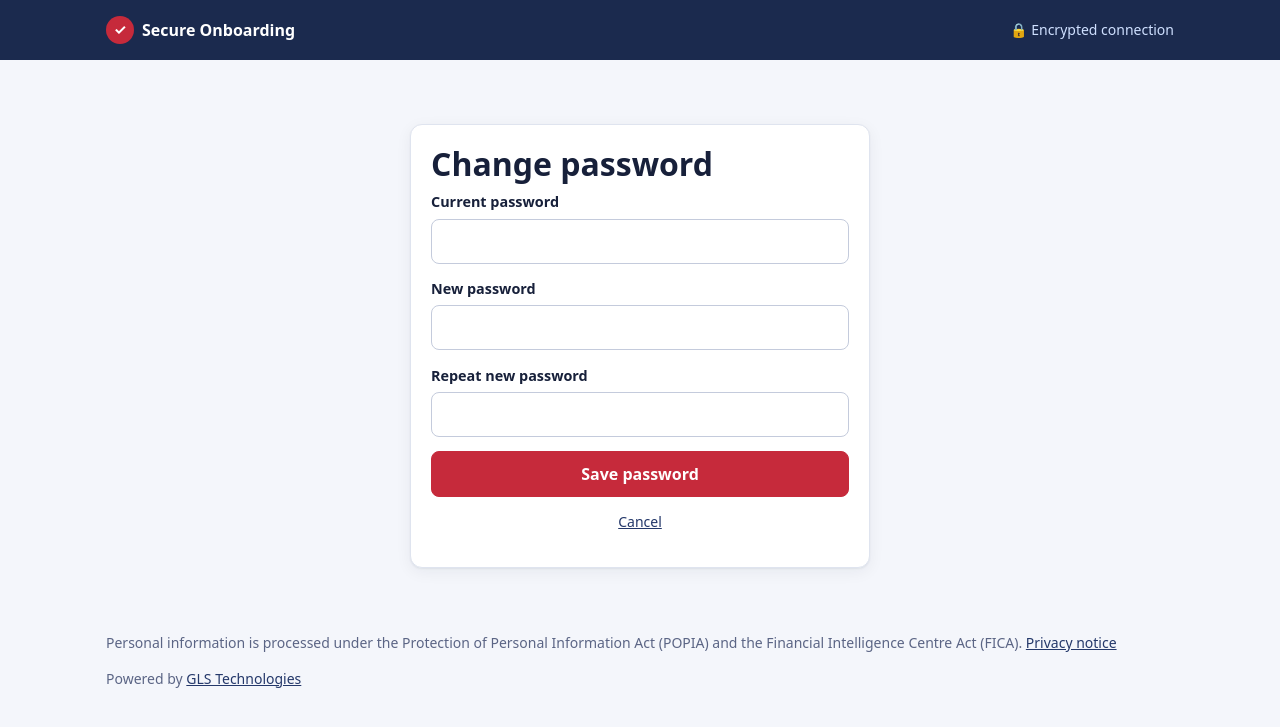
After one commit to swart754wikus-netizen/fica-portal, a Node project: template views/staff/password.ejs in a window 1280 px wide. The commit adds this page. Shown: the top 727 px of the page. Run offline with Node 20 templates, Linux system fonts and the light colour scheme; the template is opened without the code that fills it, so the values that code supplies are empty.

Commit message:
New staff must choose their own password; self-service password change
Accounts created on the Team page (or given a new temporary password there)
must set a password only they know before anything else. Any staff member
can change their password via their name in the top bar.

Co-Authored-By: Claude Opus 5.5 <noreply@anthropic.com>
Claude-Session: https://claude.ai/code/session_01GKwKfYtwstHuHCSPuAsnNx

```diff
--- a/public/styles.css
+++ b/public/styles.css
@@ -125,3 +125,4 @@ td.num, th.num { text-align: right; }
 .enroll-steps { padding-left: 1.2rem; } .enroll-steps li { margin-bottom: .4rem; }
 .row-actions { display: flex; gap: .4rem; flex-wrap: wrap; } .row-actions form { margin: 0; } .row-actions .btn { min-height: 36px; padding: .3rem .7rem; font-size: .85rem; }
 .kept-note { display: block; color: var(--ok); margin-top: .3rem; }
+.temp-pw { display: flex; gap: .3rem; } .temp-pw input { margin: 0 !important; min-height: 36px !important; padding: .3rem .5rem !important; width: 190px !important; font-size: .85rem; }
--- a/src/db.js
+++ b/src/db.js
@@ -92,6 +92,7 @@ export function openDb(path) {
   const staffCols = db.prepare('PRAGMA table_info(staff)').all().map((c) => c.name);
   if (!staffCols.includes('active')) db.exec('ALTER TABLE staff ADD COLUMN active INTEGER NOT NULL DEFAULT 1');
   if (!staffCols.includes('pending_totp_enc')) db.exec('ALTER TABLE staff ADD COLUMN pending_totp_enc BLOB');
+  if (!staffCols.includes('must_change_password')) db.exec('ALTER TABLE staff ADD COLUMN must_change_password INTEGER NOT NULL DEFAULT 0');
   if (!staffCols.includes('totp_last_counter')) db.exec('ALTER TABLE staff ADD COLUMN totp_last_counter INTEGER NOT NULL DEFAULT 0');
   db.exec('CREATE TABLE IF NOT EXISTS rate_limits (key TEXT PRIMARY KEY, count INTEGER NOT NULL, reset INTEGER NOT NULL)');
   return db;
--- a/src/security/session.js
+++ b/src/security/session.js
@@ -32,7 +32,7 @@ export function loadSession(store, { ttlMinutes }) {
         if (s && staff && staff.active !== false && staff.active !== 0) {
           await store.updateSession(hash, { expires_at: Date.now() + ttlMinutes * 60_000 });
           req.session = { ...s, token_hash: hash };
-          req.staff = { id: String(staff.id), email: staff.email, name: staff.name, role: staff.role };
+          req.staff = { id: String(staff.id), email: staff.email, name: staff.name, role: staff.role, mustChangePassword: Boolean(staff.must_change_password) };
         } else if (s) {
           await store.deleteSession(hash);
         }
--- a/views/partials/head.ejs
+++ b/views/partials/head.ejs
@@ -16,7 +16,7 @@
       <nav class="topnav" aria-label="Staff">
         <a href="/staff">Cases</a>
         <% if (staff.role === 'compliance') { %><a href="/staff/team">Team</a><a href="/staff/audit">Audit log</a><% } %>
-        <span class="muted small"><%= staff.name %> · <%= staff.role %></span>
+        <a href="/staff/password" class="small"><%= staff.name %> · <%= staff.role %></a>
         <form method="post" action="/staff/logout"><input type="hidden" name="_csrf" value="<%= csrf %>"><button class="linkish">Sign out</button></form>
       </nav>
     <% } else { %>
--- /dev/null
+++ b/views/staff/password.ejs
@@ -0,0 +1,13 @@
+<%- include('../partials/head', { title: 'Change password' }) %>
+<form method="post" action="/staff/password" class="card narrow form">
+  <input type="hidden" name="_csrf" value="<%= csrf %>">
+  <h1><%= forced ? 'Choose your own password' : 'Change password' %></h1>
+  <% if (forced) { %><p class="muted small">You signed in with a temporary password. Choose a new one that only you know — at least 12 characters. A short sentence works well.</p><% } %>
+  <% if (error) { %><div class="callout error" role="alert"><%= error %></div><% } %>
+  <label><%= forced ? 'Temporary password' : 'Current password' %><input type="password" name="currentPassword" autocomplete="current-password" required></label>
+  <label>New password<input type="password" name="newPassword" autocomplete="new-password" minlength="12" required></label>
+  <label>Repeat new password<input type="password" name="confirmPassword" autocomplete="new-password" minlength="12" required></label>
+  <button class="btn primary block">Save password</button>
+  <% if (!forced) { %><p class="small center"><a href="/staff">Cancel</a></p><% } %>
+</form>
+<%- include('../partials/foot') %>
--- a/views/staff/team.ejs
+++ b/views/staff/team.ejs
@@ -12,6 +12,9 @@
           <% if (String(s.id) !== staff.id) { %>
             <form method="post" action="/staff/team/<%= s.id %>"><input type="hidden" name="_csrf" value="<%= csrf %>"><button class="btn" name="action" value="<%= active ? 'deactivate' : 'activate' %>"><%= active ? 'Deactivate' : 'Reactivate' %></button></form>
           <% } %>
+          <% if (String(s.id) !== staff.id) { %>
+            <form method="post" action="/staff/team/<%= s.id %>" class="temp-pw"><input type="hidden" name="_csrf" value="<%= csrf %>"><input type="hidden" name="action" value="tempPassword"><input name="password" placeholder="New temporary password" minlength="12" required aria-label="New temporary password for <%= s.name %>"><button class="btn">Set</button></form>
+          <% } %>
           <form method="post" action="/staff/team/<%= s.id %>"><input type="hidden" name="_csrf" value="<%= csrf %>"><button class="btn" name="action" value="resetMfa" data-confirm="Reset two-step verification? They will set up their authenticator again at next login.">Reset 2-step</button></form>
         </td>
       </tr>
@@ -22,7 +25,7 @@
 <form method="post" action="/staff/team" class="card form" style="max-width:none">
   <input type="hidden" name="_csrf" value="<%= csrf %>">
   <h2>Add a staff member</h2>
-  <p class="small muted">They log in with this temporary password and set up two-step verification on first login. Give them the password in person or by phone.</p>
+  <p class="small muted">They log in at <strong>/staff/login</strong> with this temporary password, set up two-step verification, and must then choose their own password. Give them the temporary password in person or by phone — not by email.</p>
   <% if (error) { %><div class="callout error" role="alert"><%= error %></div><% } %>
   <div class="grid2">
     <label>Full name<input name="name" value="<%= values.name || '' %>" required></label>
```
Also changed, not shown: src/routes/staff.js (+22 -1 lines), test/staff-setup.test.js (+10 -2 lines).
